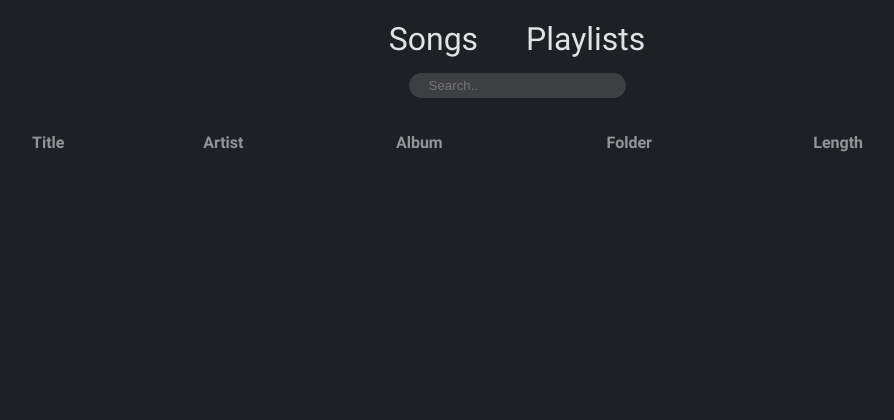
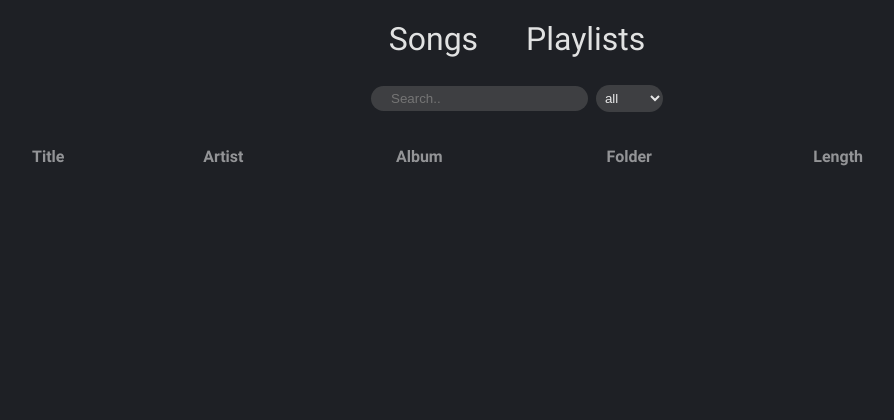
Before and after one commit to Doc-debug/webprog, a PHP site: page /player.html in a window 1280 px wide. Shown: the top 420 px of the page, without its empty margins (123-1017 px from the left). Run offline with PHP 8.4, Linux system fonts and the light colour scheme; lists and menus that the app fills with data are empty.

Commit message:
added search tag

```diff
--- a/CSS/player.css
+++ b/CSS/player.css
@@ -164,9 +164,11 @@ Styling            - individual content styling
     color: var(--text);
 }
 
-#searchbar {
+#searchwrapper {
     display: block;
     margin: 15px auto;
+}
+#searchbar {
     padding: 5px 20px;
     border-radius: 100px;
     border: none;
@@ -175,6 +177,13 @@ Styling            - individual content styling
 }
 #searchbar:focus {
     outline: none;
+}
+#searchtag {
+    padding: 5px;
+    border-radius: 100px;
+    border: none;
+    background-color: var(--bg-tertionary);
+    color: var(--text);
 }
 /* ========== SONG LIST ============= */
 #table-container {
--- a/JS/crawler.js
+++ b/JS/crawler.js
@@ -84,7 +84,7 @@ async function getData(iframe, src) {
 export function find(title, tag = null) {
     let list = flattenTree(tree);
     // if tag is undefined search whole object
-    if (tag == null) {
+    if (tag == null || tag == "all") {
         return list.filter((ele) =>
             JSON.stringify(ele).toLowerCase().includes(title.toLowerCase())
         );
--- a/JS/songlist.js
+++ b/JS/songlist.js
@@ -50,5 +50,6 @@ function sortTag(tag) {
 // gets data from searchbar input and updates the song list with it
 function searchbarUpdate() {
     let input = document.getElementById("searchbar").value;
-    fillSongList(find(input));
+    let tag = document.getElementById("searchtag").value;
+    fillSongList(find(input, tag));
 }
--- a/player.html
+++ b/player.html
@@ -1,14 +1,24 @@
 <!DOCTYPE html>
 <html>
     <head>
-    <meta charset='utf-8'>
-    <meta http-equiv='X-UA-Compatible' content='IE=edge'>
+        <meta charset="utf-8" />
+        <meta http-equiv="X-UA-Compatible" content="IE=edge" />
         <title>Music Player Pro</title>
-    <meta name='viewport' content='width=device-width, initial-scale=1'>
-    <link rel="icon" type="image/png" href="img/brand/favicon.png">
-    <link rel='stylesheet' type='text/css' media='screen' href='css/default.css'>
-    <link rel='stylesheet' type='text/css' media='screen' href='css/player.css'>
-    <script type='module' src="/js/player.js"></script>
+        <meta name="viewport" content="width=device-width, initial-scale=1" />
+        <link rel="icon" type="image/png" href="img/brand/favicon.png" />
+        <link
+            rel="stylesheet"
+            type="text/css"
+            media="screen"
+            href="css/default.css"
+        />
+        <link
+            rel="stylesheet"
+            type="text/css"
+            media="screen"
+            href="css/player.css"
+        />
+        <script type="module" src="/js/player.js"></script>
     </head>
     <body>
         <div id="player">
@@ -20,25 +30,32 @@
             </div>
             <div id="control">
                 <div id="progress-bar-container">
-                <input type="range" min="1" max="100" value="0" class="slider" id="songSlider">
+                    <input
+                        type="range"
+                        min="1"
+                        max="100"
+                        value="0"
+                        class="slider"
+                        id="songSlider"
+                    />
                     <p class="time left no-select">00:00</p>
                     <p class="time right no-select">00:00</p>
                 </div>
                 <div class="buttons no-select">
                     <button id="shuffle-control" class="ctrl-btn extra">
-                    <img src="img/ctrl/shuffle.svg">
+                        <img src="img/ctrl/shuffle.svg" />
                     </button>
                     <button id="back-control" class="ctrl-btn skip">
-                    <img src="img/ctrl/back.svg">
+                        <img src="img/ctrl/back.svg" />
                     </button>
                     <button id="play-control" class="ctrl-btn">
-                    <img src="img/ctrl/play.svg">
+                        <img src="img/ctrl/play.svg" />
                     </button>
                     <button id="skip-control" class="ctrl-btn skip">
-                    <img src="img/ctrl/skip.svg">
+                        <img src="img/ctrl/skip.svg" />
                     </button>
                     <button id="loop-control" class="ctrl-btn extra">
-                    <img src="img/ctrl/loop.svg">
+                        <img src="img/ctrl/loop.svg" />
                     </button>
                 </div>
             </div>
@@ -49,7 +66,22 @@
                 <a href="#">Songs</a>
                 <a href="#">Playlists</a>
 
-            <input type="text" id="searchbar" onkeyup="searchbarUpdate()" placeholder="Search..">
+                <div id="searchwrapper">
+                    <input
+                        type="text"
+                        id="searchbar"
+                        onkeyup="searchbarUpdate()"
+                        placeholder="Search.."
+                    />
+
+                    <select name="searchtag" id="searchtag">
+                        <option value="all">all</option>
+                        <option value="folder">folder</option>
+                        <option value="album">album</option>
+                        <option value="artist">artist</option>
+                        <option value="title">title</option>
+                    </select>
+                </div>
             </div>
 
             <div id="table-container">
@@ -63,9 +95,7 @@
                             <th onclick="sortTag('length')">Length</th>
                         </tr>
                     </thead>
-                <tbody id="song-table-body">
-
-                </tbody>
+                    <tbody id="song-table-body"></tbody>
                 </table>
             </div>
         </div>
```
Lines whose indentation alone changed are shown as unchanged.
